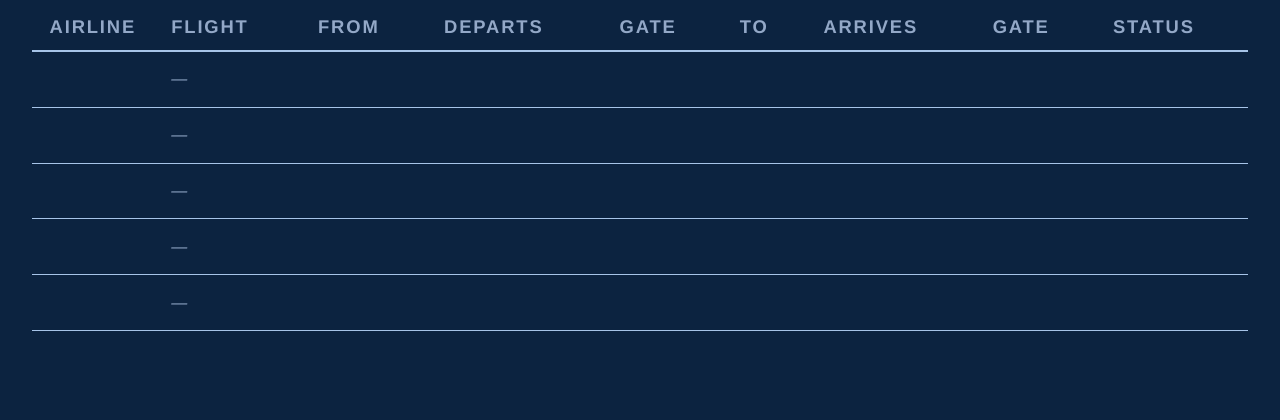
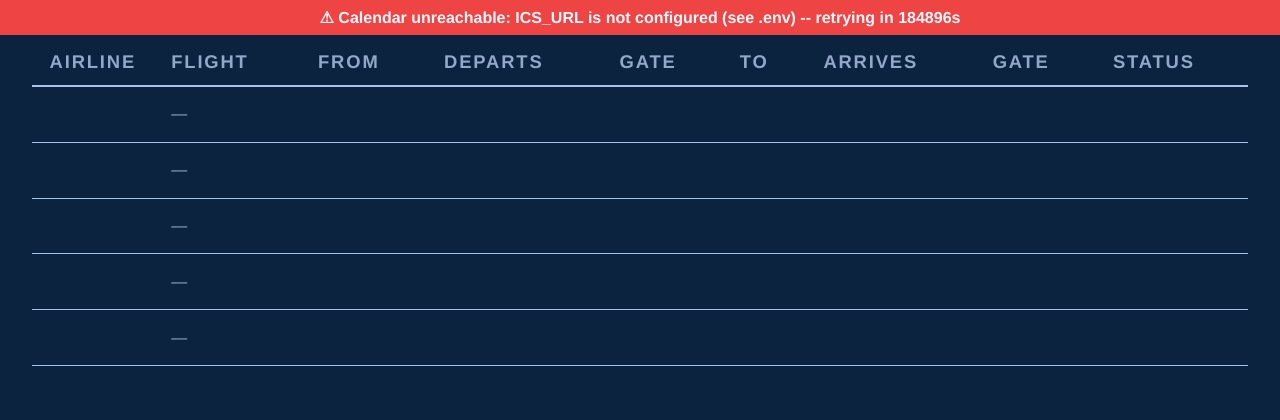
Before and after one commit to monorailorange/FLIFO_Board, a Flask app: page / in a window 1280 px wide. Shown: the part 86-506 px from the top of the page. Run offline with Flask 3, Linux system fonts and the light colour scheme; data comes from the database, SQL or seed files in the repository; data that the repository does not hold is empty.

Commit message:
Surface calendar/AeroAPI connectivity failures in the header with retry countdown
Both background schedulers (ICS calendar fetch, AeroAPI poll) already
retried a failed attempt after REFRESH_RETRY_SECONDS instead of waiting a
full cycle, but that only ever showed up as a silently greyed-out heartbeat
icon -- no indication of *why*, or when it would try again. Most relevant
on a headless Pi with no monitor to SSH-diagnose from.

- scheduler.RefreshScheduler now tracks last_attempt_at/last_success/
  last_error/next_attempt_at per scheduler, exposed via a new status()
  method. Unified _attempt() replaces the duplicated try/except that used
  to live separately in start() and _run().
- app.py's AeroAPI scheduler previously called aeroapi_sync.sync_now()
  directly, which never raises (a failed poll for one flight shouldn't
  kill the tick for the other) -- so the scheduler's retry/failure
  tracking never actually saw AeroAPI errors. Added _aeroapi_poll_tick()
  as a thin adapter that raises when sync_now()'s summary carries errors,
  purely so the same generic scheduler machinery applies to both.
- /api/status now includes a "connection" object with both schedulers'
  status.
- board.html: new #connection-error banner reads it, shows which side
  failed, the error text, and a live countdown to the next retry (ticks
  client-side off the timestamp already fetched, no extra polling).
  Clears itself the moment either scheduler reports success again.
- README: new section documenting the banner plus a table of the most
  common reasons a Pi's calendar/AeroAPI poll fails (DNS not up yet at
  boot, Wi-Fi not associated, clock not synced yet so TLS certs fail,
  captive portal, bad credentials, rate limits, upstream outages) and
  which of those the automatic retry actually resolves on its own.

Verified: isolated RefreshScheduler test (fail x2, retry at 1s each time,
recover, next_attempt_at correctly back to the full interval); the
_aeroapi_poll_tick adapter raising/not-raising correctly off a mocked
sync_now(); real /api/status response shape against the live board; banner
render + live 1s countdown + auto-clear-on-recovery in the browser via
injected connectionStatus states.

```diff
--- a/app.py
+++ b/app.py
@@ -32,12 +32,38 @@ aeroapi_sync.ensure_settings_seeded()
 scheduler = RefreshScheduler(
     refresh_calendar, config.REFRESH_INTERVAL_MINUTES * 60,
     retry_seconds=config.REFRESH_RETRY_SECONDS,
+    name="Calendar refresh",
 )
+
+
+def _aeroapi_poll_tick() -> dict:
+    """Thin adapter around aeroapi_sync.sync_now() so the scheduler's
+    generic success/failure/retry tracking (see RefreshScheduler.status())
+    applies to AeroAPI polling the same way it already does for the ICS
+    calendar fetch. sync_now() deliberately never raises on its own -- one
+    flight's AeroAPI request failing shouldn't stop the other slot's poll --
+    it just collects failures into summary["errors"] and keeps going. That's
+    the right behavior for the tick itself, but it means the scheduler would
+    otherwise never see a failure to record or retry sooner for. Raising
+    here (only when something genuinely failed, not for the normal "nothing
+    due yet" no-op) is purely so RefreshScheduler treats it like any other
+    failed attempt: shorter retry, and last_error surfaced to the board's
+    header banner via /api/status."""
+    summary = aeroapi_sync.sync_now()
+    if summary["errors"]:
+        raise RuntimeError("; ".join(summary["errors"]))
+    return summary
+
+
 # Separate, much faster scheduler for live AeroAPI polling -- see
 # aeroapi_sync.py for the per-flight dynamic cadence. sync_now() is a
 # cheap no-op whenever status source isn't set to AeroAPI or no key is
 # configured, so ticking every minute costs nothing in Local Timing mode.
-aeroapi_scheduler = RefreshScheduler(aeroapi_sync.sync_now, 60)
+aeroapi_scheduler = RefreshScheduler(
+    _aeroapi_poll_tick, 60,
+    retry_seconds=config.REFRESH_RETRY_SECONDS,
+    name="AeroAPI poll",
+)
 
 
 def _is_live_mode() -> bool:
@@ -344,6 +370,15 @@ def api_status():
             "last_refresh": last_refresh,
             "data_mode": data_source.get_mode(),
             "status_source": aeroapi_sync.get_status_source(),
+            # Powers the header's connectivity error banner + retry
+            # countdown -- see board.html's renderConnectionError(). Each
+            # side tracks itself independently (a stuck calendar fetch and a
+            # failing AeroAPI poll are unrelated failure modes with their
+            # own retry clocks), both via the same RefreshScheduler.status().
+            "connection": {
+                "calendar": scheduler.status(),
+                "aeroapi": aeroapi_scheduler.status(),
+            },
         }
     )
 
--- a/scheduler.py
+++ b/scheduler.py
@@ -4,14 +4,22 @@ from __future__ import annotations
 
 import logging
 import threading
+from datetime import datetime, timedelta, timezone
 from typing import Optional
 
 logger = logging.getLogger(__name__)
 
 
 class RefreshScheduler:
-    def __init__(self, refresh_fn, interval_seconds: int, retry_seconds: Optional[int] = None):
+    def __init__(
+        self,
+        refresh_fn,
+        interval_seconds: int,
+        retry_seconds: Optional[int] = None,
+        name: str = "refresh",
+    ):
         self.refresh_fn = refresh_fn
+        self.name = name
         self.interval_seconds = interval_seconds
         # After a *failed* attempt, retry sooner than the normal interval
         # instead of waiting a full cycle. This matters most right after
@@ -26,32 +34,60 @@ class RefreshScheduler:
         self._thread = threading.Thread(target=self._run, daemon=True)
         self._next_wait = interval_seconds
 
-    def start(self) -> None:
+        # --- status, for surfacing to the UI -------------------------------
+        # board.html's header error banner reads this (via app.py's
+        # /api/status -> RefreshScheduler.status()) to show *why* the board
+        # looks stale and a live countdown to the next retry, instead of
+        # leaving the viewer to guess from a greyed-out heartbeat icon alone.
+        # Guarded by a lock since _run() writes from the background thread
+        # while Flask request threads read it via status().
+        self._lock = threading.Lock()
+        self.last_attempt_at: Optional[datetime] = None
+        self.last_success: Optional[bool] = None
+        self.last_error: Optional[str] = None
+        self.next_attempt_at: Optional[datetime] = None
+
+    def status(self) -> dict:
+        with self._lock:
+            return {
+                "last_attempt_at": self.last_attempt_at.isoformat() if self.last_attempt_at else None,
+                "last_success": self.last_success,
+                "last_error": self.last_error,
+                "next_attempt_at": self.next_attempt_at.isoformat() if self.next_attempt_at else None,
+            }
+
+    def _record(self, success: bool, error: Optional[str]) -> None:
+        now = datetime.now(timezone.utc)
+        with self._lock:
+            self.last_attempt_at = now
+            self.last_success = success
+            self.last_error = error
+            self.next_attempt_at = now + timedelta(seconds=self._next_wait)
+
+    def _attempt(self) -> None:
         try:
             self.refresh_fn()
             self._next_wait = self.interval_seconds
-        except Exception:
-            # Already logged inside refresh_fn; startup shouldn't crash
-            # just because the very first fetch failed (e.g. creds not
-            # filled in yet, or DNS not up yet). Retry soon rather than
-            # waiting a full cycle.
+            self._record(True, None)
+        except Exception as exc:
+            # Already logged in detail inside refresh_fn in most cases; this
+            # warning is what actually shows up as "why" in the log, since
+            # refresh_fn's own logging doesn't know it's running under a
+            # scheduler with a shortened retry cadence.
             logger.warning(
-                "Initial calendar refresh failed; retrying in %ss", self.retry_seconds
+                "%s failed; retrying in %ss instead of the normal %ss (%s)",
+                self.name, self.retry_seconds, self.interval_seconds, exc,
             )
             self._next_wait = self.retry_seconds
+            self._record(False, str(exc))
+
+    def start(self) -> None:
+        self._attempt()
         self._thread.start()
 
     def _run(self) -> None:
         while not self._stop_event.wait(self._next_wait):
-            try:
-                self.refresh_fn()
-                self._next_wait = self.interval_seconds
-            except Exception:
-                logger.warning(
-                    "Scheduled calendar refresh failed; retrying in %ss instead of the normal %ss",
-                    self.retry_seconds, self.interval_seconds,
-                )
-                self._next_wait = self.retry_seconds
+            self._attempt()
 
     def stop(self) -> None:
         self._stop_event.set()
--- a/static/style.css
+++ b/static/style.css
@@ -357,6 +357,29 @@ footer.board-footer a { color: var(--text-dim); }
   text-decoration: underline;
 }
 
+/* Connectivity error banner -- see board.html's renderConnectionError().
+   Deliberately styled closer to the status-badge CANCELLED red than the
+   amber sim-banner: this means a fetch is actively failing, not just a
+   preview-mode reminder. Hidden by default; JS toggles .visible once a
+   scheduler (calendar fetch or AeroAPI poll) reports last_success: false. */
+.connection-error {
+  display: none;
+  background: var(--deep-red);
+  color: var(--text);
+  font-weight: 700;
+  text-align: center;
+  padding: 0.5rem 1rem;
+  align-items: center;
+  justify-content: center;
+  gap: 0.75rem;
+  flex-wrap: wrap;
+  font-variant-numeric: tabular-nums;
+}
+
+.connection-error.visible {
+  display: flex;
+}
+
 /* --- Debug calendar view ------------------------------------------------ */
 .debug-wrap {
   padding: 1.5rem 2rem;
--- a/templates/board.html
+++ b/templates/board.html
@@ -19,6 +19,7 @@
     </div>
     <div id="clock">--:--:--</div>
   </header>
+  <div id="connection-error" class="connection-error"></div>
 
   <main class="board">
     <table class="flifo-table">
@@ -187,6 +188,50 @@
       } else {
         heartbeat.title = "Stale -- no refresh has completed yet";
       }
+    }
+
+    // --- Connectivity error banner ------------------------------------
+    // The heartbeat icon (updateHeartbeat() above) is a quiet, glanceable
+    // "is it fresh" signal, but it can't say *why* the board's gone stale
+    // or when it'll try again -- exactly the thing you want on a headless
+    // Pi you can't SSH into from across the room. /api/status's
+    // "connection" field carries each scheduler's own last_success/
+    // last_error/next_attempt_at (see scheduler.RefreshScheduler.status())
+    // independently for the calendar fetch and the AeroAPI poll, so a
+    // failure in either one surfaces here with a live countdown to its
+    // next retry -- both schedulers already retry a failed attempt after
+    // REFRESH_RETRY_SECONDS (60s default) instead of waiting a full cycle,
+    // this just makes that visible instead of silent.
+    let connectionStatus = null;
+
+    // A stalled calendar fetch means the whole board's data is frozen, not
+    // just one flight's live status -- worth surfacing ahead of an AeroAPI
+    // hiccup if, for whatever reason, both are failing at once.
+    function pickConnectionError(connection) {
+      if (!connection) return null;
+      if (connection.calendar && connection.calendar.last_success === false) {
+        return { source: "Calendar", ...connection.calendar };
+      }
+      if (connection.aeroapi && connection.aeroapi.last_success === false) {
+        return { source: "AeroAPI", ...connection.aeroapi };
+      }
+      return null;
+    }
+
+    function renderConnectionError() {
+      const el = document.getElementById("connection-error");
+      const err = pickConnectionError(connectionStatus);
+      if (!err) {
+        el.classList.remove("visible");
+        return;
+      }
+      let countdown = "";
+      if (err.next_attempt_at) {
+        const secsLeft = Math.round((new Date(err.next_attempt_at).getTime() - Date.now()) / 1000);
+        countdown = secsLeft > 0 ? ` -- retrying in ${secsLeft}s` : " -- retrying now…";
+      }
+      el.textContent = `⚠ ${err.source} unreachable: ${err.last_error || "unknown error"}${countdown}`;
+      el.classList.add("visible");
     }
 
     // --- Flight-record history navigation ---------------------------------
@@ -374,6 +419,9 @@
         document.getElementById("sim-banner").style.display =
           data.data_mode === "simulated" ? "flex" : "none";
 
+        connectionStatus = data.connection;
+        renderConnectionError();
+
         await fetchTimeline();
         renderTable();
       } catch (err) {
@@ -388,6 +436,10 @@
 
     tickClock();
     setInterval(tickClock, 1000);
+    // Recomputed every second purely from the timestamps already fetched
+    // in the last /api/status poll -- no need to hit the server just to
+    // count a countdown down.
+    setInterval(renderConnectionError, 1000);
     refreshBoard();
     setInterval(refreshBoard, REFRESH_MS);
     setInterval(tickMinConnectionAlert, MIN_CONNECTION_CYCLE_MS);
```
Also changed, not shown: README.md.
